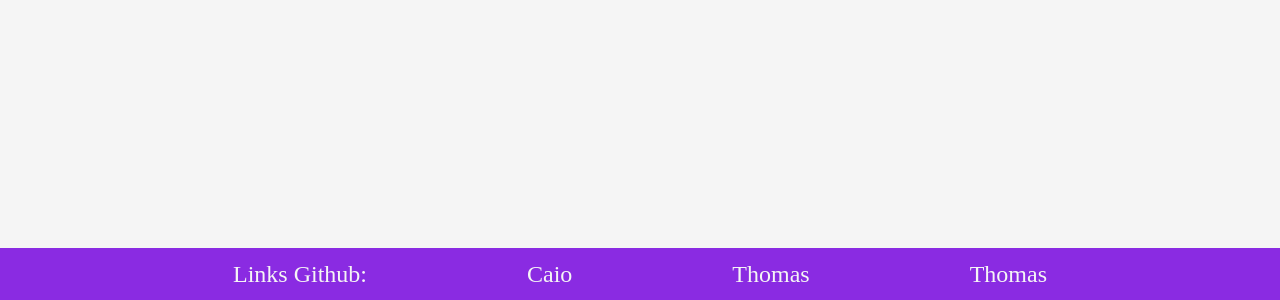
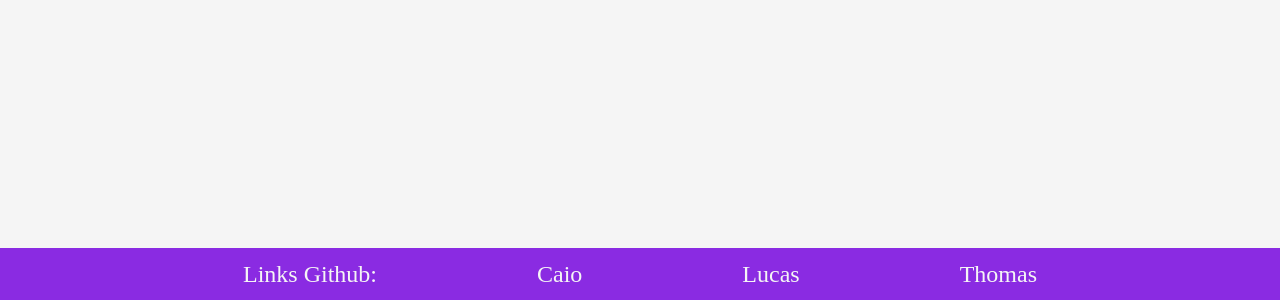
Before and after one commit to ThomasHurtado/LjaOnlineWEB, a React (Create React App) app: page / in a window 1280 px wide. Shown: the part 952-1252 px from the top of the page. Built offline with nearby package versions, Linux system fonts and the light colour scheme; the HTML template or start-up script is replaced by a standard one.

Commit message:
Correçoes

```diff
--- a/src/layout/Footer.js
+++ b/src/layout/Footer.js
@@ -12,7 +12,7 @@
                     <a href='https://github.com/CaioUmeda' target="_blank" rel="noopener noreferrer">Caio</a>
                 </p>
                 <p>
-                    <a href='https://github.com/ThomasHurtado' target="_blank" rel="noopener noreferrer">Thomas</a>
+                    <a href='https://github.com/LsPelegrina' target="_blank" rel="noopener noreferrer">Lucas</a>
                 </p>
                 <p>
                     <a href='https://github.com/ThomasHurtado' target="_blank" rel="noopener noreferrer">Thomas</a>
--- a/src/pages/user/UserPurchases.js
+++ b/src/pages/user/UserPurchases.js
@@ -69,7 +69,7 @@
     return(
 
         <section className={styles.productlist_header}>
-            <h1>Carrinho</h1>
+            <h1>Vendas</h1>
             <div className={styles.productlist_container}>
                 {products.length > 0 ? (
                     <>
--- a/src/pages/user/UserSales.js
+++ b/src/pages/user/UserSales.js
@@ -64,7 +64,7 @@
     return(
 
         <section className={styles.productlist_header}>
-            <h1>Comprar de {user.name}</h1>
+            <h1>Compras de {user.name}</h1>
             <div className={styles.productlist_container}>
                 {products.length > 0 ? (
                     <>
```
